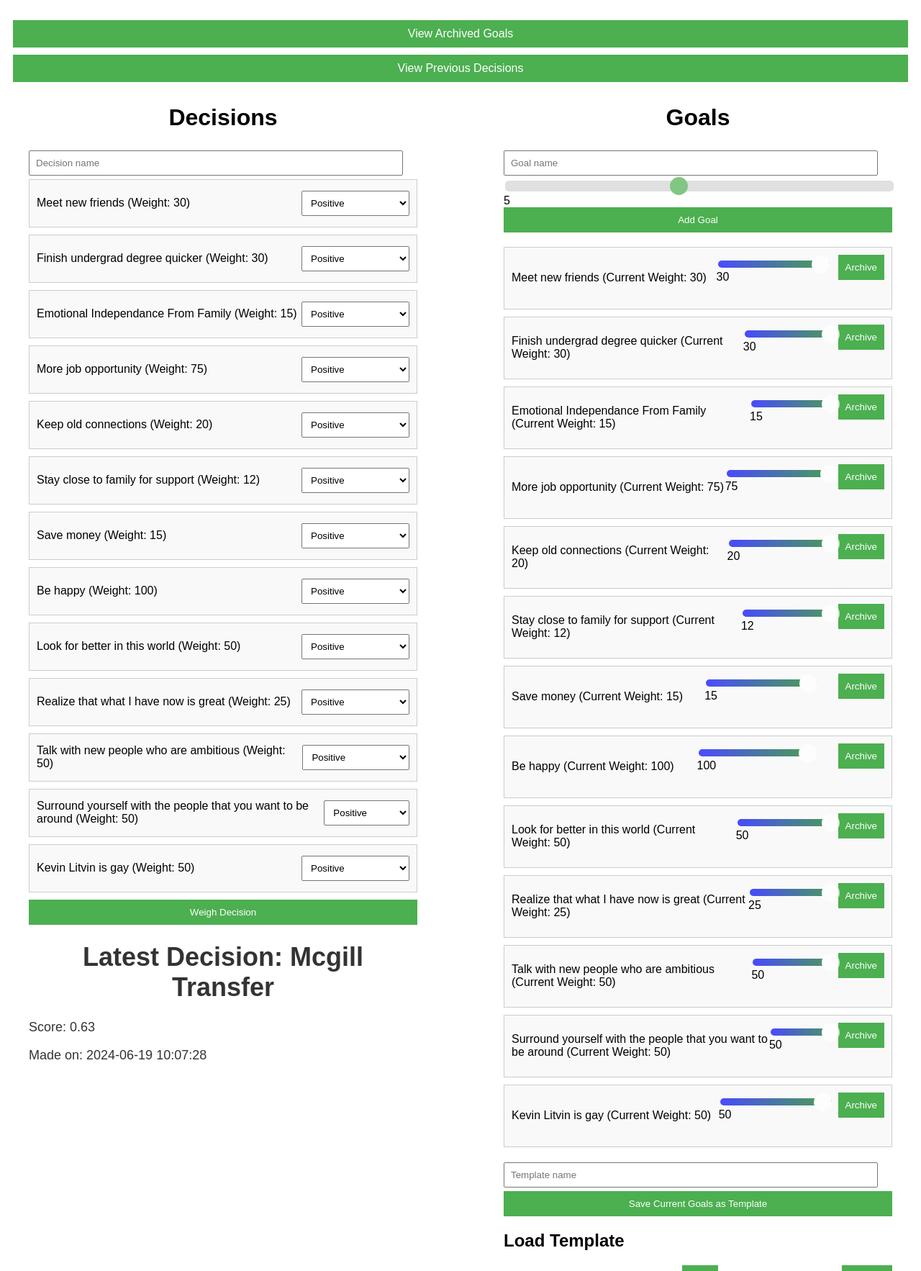
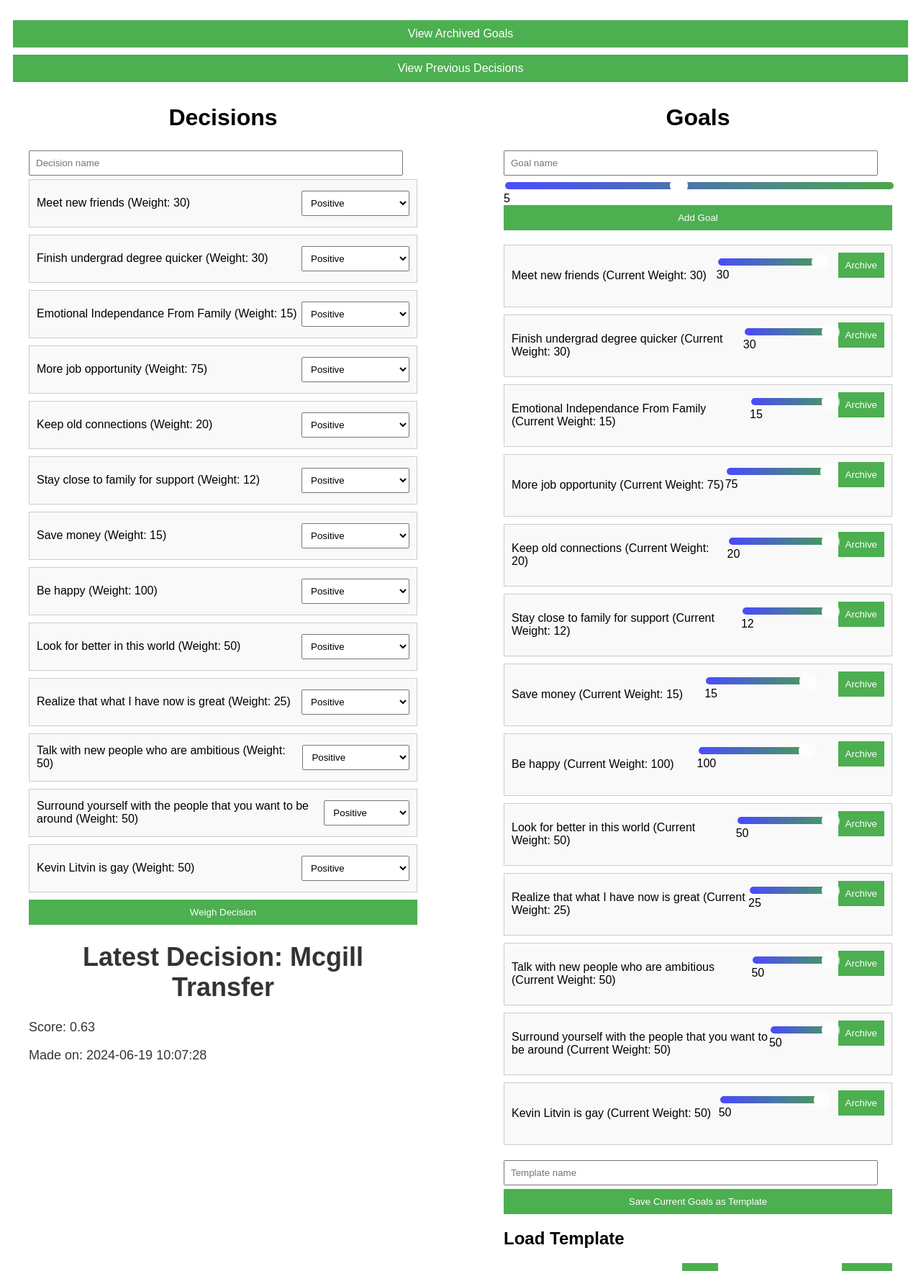
Before and after one commit to kevinl03/DecisionWeight, a Flask app: page / in a window 1280 px wide. Shown: the top 1766 px of the page at 72% size. Run offline with Flask 3, Linux system fonts and the light colour scheme; data comes from the database, SQL or seed files in the repository.

Commit message:
Fixed the main slider colour problem.

```diff
--- a/templates/index.html
+++ b/templates/index.html
@@ -207,7 +207,7 @@
                 <form action="/add_goal" method="post">
                     <input type="text" name="name" placeholder="Goal name" required>
                     <!-- Change weight input to a slider -->
-                    <input type="range" class="colorful-slider" name="weight" min="1" max="10" value="5" oninput="this.nextElementSibling.value = this.value">
+                    <input type="range" class="weight-slider" name="weight" min="1" max="10" value="5" oninput="this.nextElementSibling.value = this.value">
                     <output>5</output>
                     <button type="submit">Add Goal</button>
                 </form>
```
